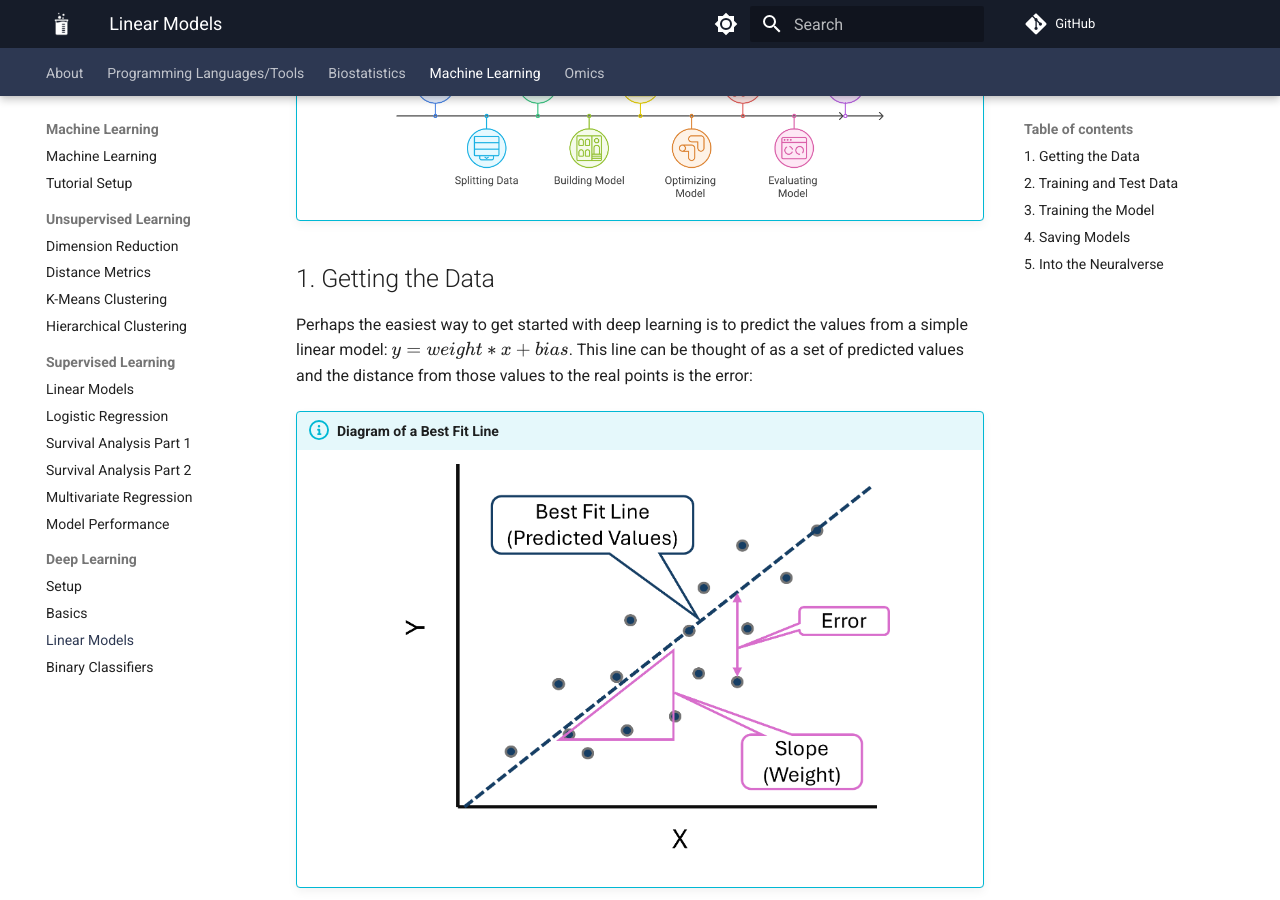
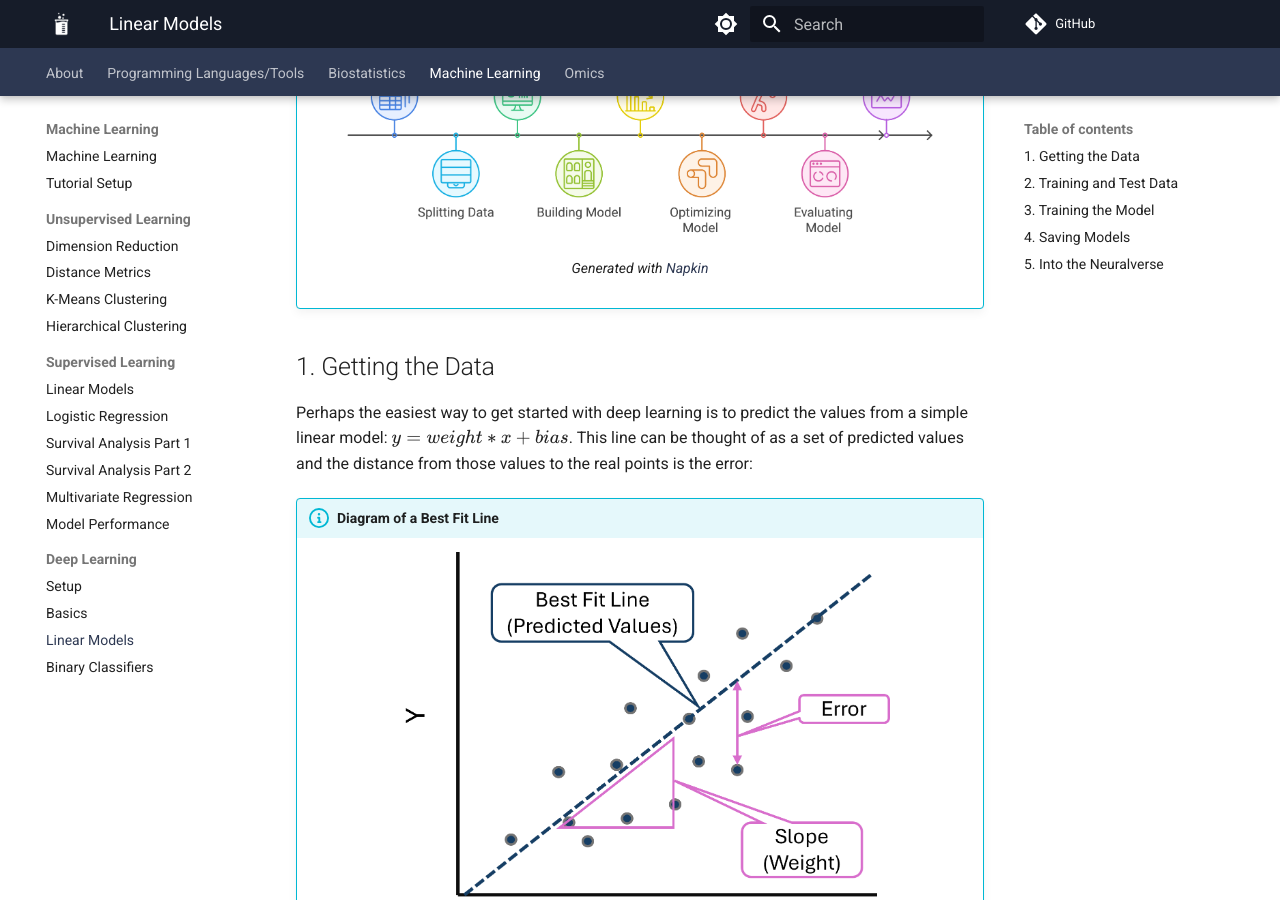
Before and after one commit to comp-tox-jhu/CompToxLab, an MkDocs documentation site: the page built from docs/machine_learning/deep_learning/02_linear_model.md, in a window 1280 px wide and 900 px high, scrolled down 571 px. Built offline with MkDocs 1.6.1 and Material for MkDocs 9.7.7, drawn with Linux system fonts in a browser that asks for light colours; comment, search, counter and statistics services are not loaded.

Commit message:
Update 02_linear_model.md

```diff
--- a/docs/machine_learning/deep_learning/02_linear_model.md
+++ b/docs/machine_learning/deep_learning/02_linear_model.md
@@ -9,7 +9,8 @@
 
 !!! info "Overview of Linear Regression with PyTorch"
     <figure markdown="span">
-      ![](img/lr_ga.png){ width="500" }
+      ![](img/lr_ga.png){ width="600" }
+      <figcaption>Generated with [Napkin](https://app.napkin.ai/)</figcaption>
     </figure>
 
 
```
